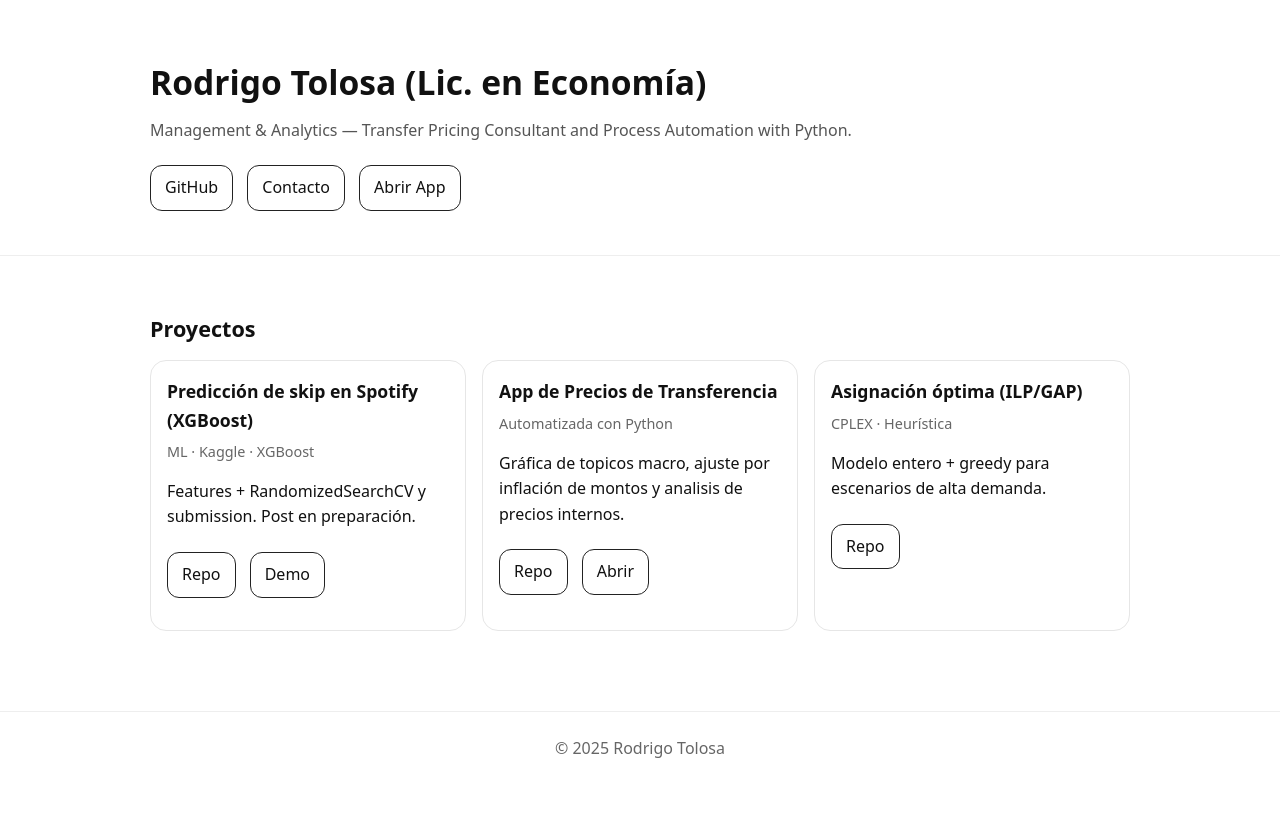
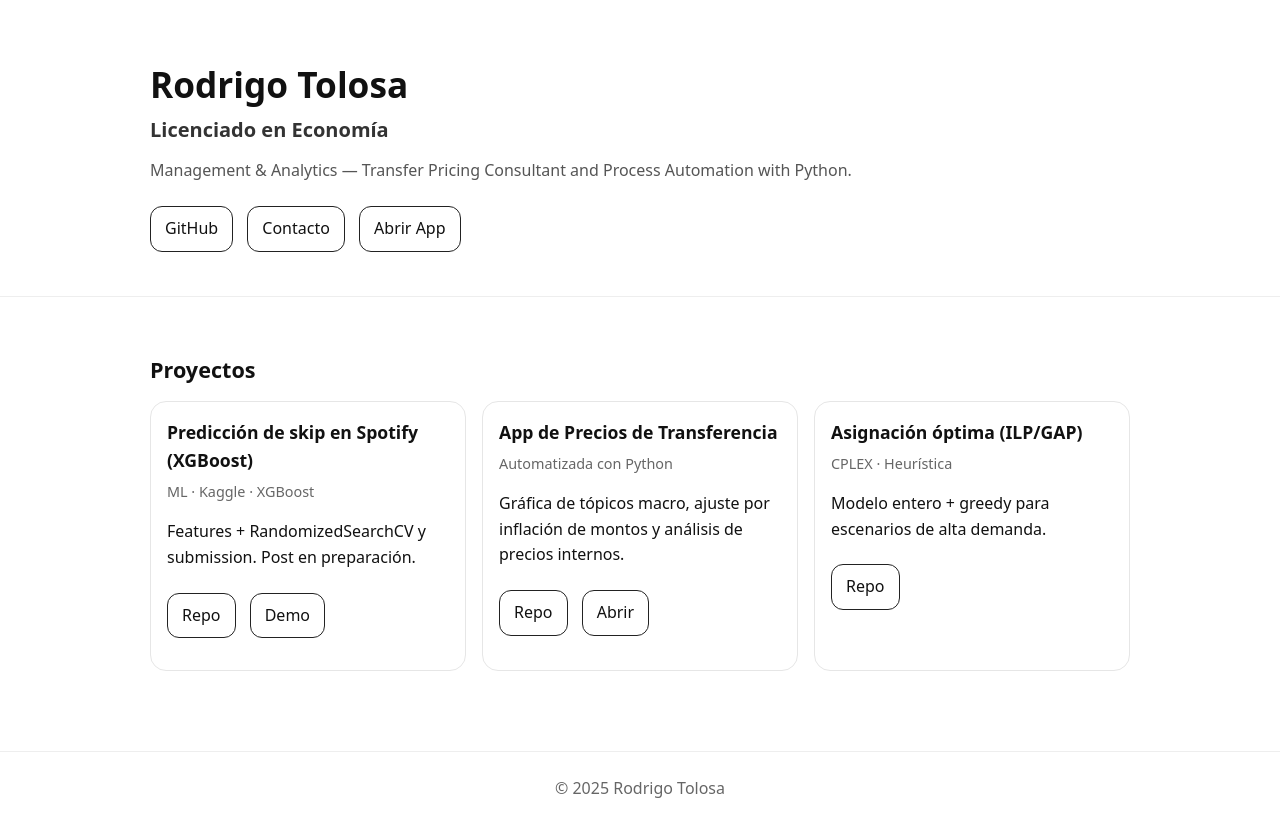
Before and after one commit to rodrigotolosaTP/rodrigotolosaTP.github.io, a plain HTML site: page index.html in a window 1280 px wide. Before the commit the page ends 800 px from the top, so only its background shows below. Drawn offline with Linux system fonts and the light colour scheme.

Commit message:
Update HTML structure and improve accessibility

```diff
--- a/index.html
+++ b/index.html
@@ -5,13 +5,19 @@
   <title>Rodrigo Tolosa — Portfolio</title>
   <meta name="viewport" content="width=device-width,initial-scale=1" />
   <meta name="description" content="Management & Analytics — Transfer Pricing Consultant and Process Automation with Python." />
+
+  <!-- Forzar versión segura y canónica -->
+  <link rel="canonical" href="https://rodrigotolosa.com/">
+  <meta http-equiv="Content-Security-Policy" content="upgrade-insecure-requests">
+
   <style>
     :root { --mx: 980px; }
     * { box-sizing: border-box; }
     body{font-family: system-ui, -apple-system, Segoe UI, Roboto, Helvetica, Arial, sans-serif; margin:0; color:#111; line-height:1.6; background:#fff;}
     header{padding:56px 20px 28px; border-bottom:1px solid #eee;}
     .wrap{max-width:var(--mx); margin:0 auto;}
-    h1{margin:0 0 8px; font-size:2.1rem;}
+    h1{margin:0 0 2px; font-size:2.2rem;}
+    .subtitle{margin:0 0 12px; font-size:1.25rem; color:#333; font-weight:600;}
     .tag{color:#555; margin:0 0 16px;}
     .btn{display:inline-block; margin:6px 10px 0 0; padding:9px 14px; border:1px solid #222; border-radius:12px; text-decoration:none; color:#111}
     main{padding:28px 20px 80px;}
@@ -26,7 +32,8 @@
 </head>
 <body>
   <header><div class="wrap">
-    <h1>Rodrigo Tolosa (Lic. en Economía)</h1>
+    <h1>Rodrigo Tolosa</h1>
+    <p class="subtitle">Licenciado en Economía</p>
     <p class="tag">Management & Analytics — Transfer Pricing Consultant and Process Automation with Python.</p>
     <p>
       <a class="btn" href="https://github.com/rodrigotolosaTP" target="_blank" rel="noopener">GitHub</a>
@@ -43,12 +50,12 @@
           <h3>Predicción de skip en Spotify (XGBoost)</h3>
           <p class="tags">ML · Kaggle · XGBoost</p>
           <p>Features + RandomizedSearchCV y submission. Post en preparación.</p>
-          <p><a class="btn" href="#" target="_blank">Repo</a> <a class="btn" href="#" target="_blank">Demo</a></p>
+          <p><a class="btn" href="#" target="_blank" rel="noopener">Repo</a> <a class="btn" href="#" target="_blank" rel="noopener">Demo</a></p>
         </article>
         <article class="card">
           <h3>App de Precios de Transferencia</h3>
           <p class="tags">Automatizada con Python</p>
-          <p>Gráfica de topicos macro, ajuste por inflación de montos y analisis de precios internos.</p>
+          <p>Gráfica de tópicos macro, ajuste por inflación de montos y análisis de precios internos.</p>
           <p>
             <a class="btn" href="https://github.com/rodrigotolosaTP/tp.app" target="_blank" rel="noopener">Repo</a>
             <a class="btn" href="https://transfer-pricing.streamlit.app/" target="_blank" rel="noopener">Abrir</a>
@@ -58,7 +65,7 @@
           <h3>Asignación óptima (ILP/GAP)</h3>
           <p class="tags">CPLEX · Heurística</p>
           <p>Modelo entero + greedy para escenarios de alta demanda.</p>
-          <p><a class="btn" href="#" target="_blank">Repo</a></p>
+          <p><a class="btn" href="#" target="_blank" rel="noopener">Repo</a></p>
         </article>
       </div>
     </section>
```
